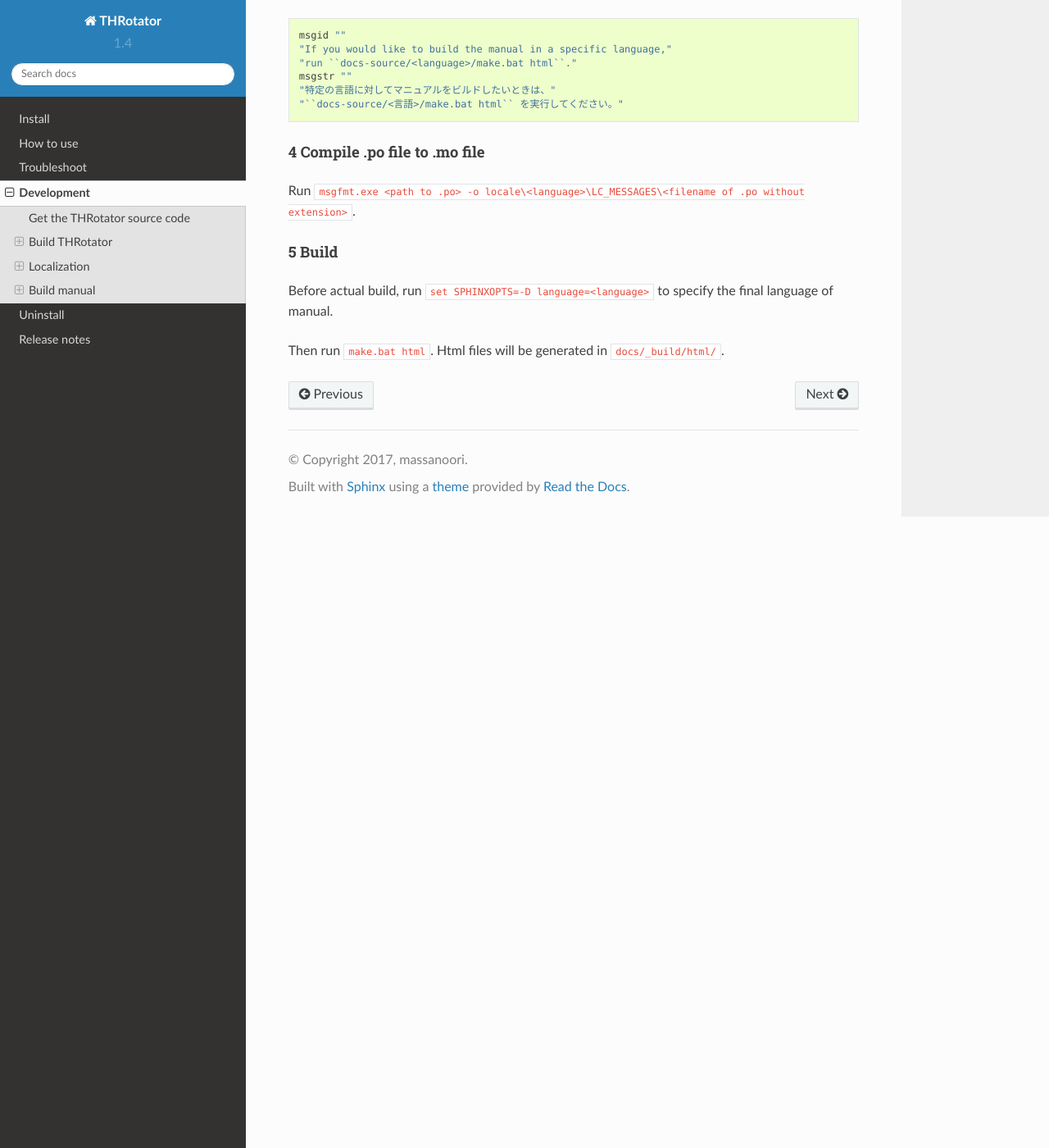
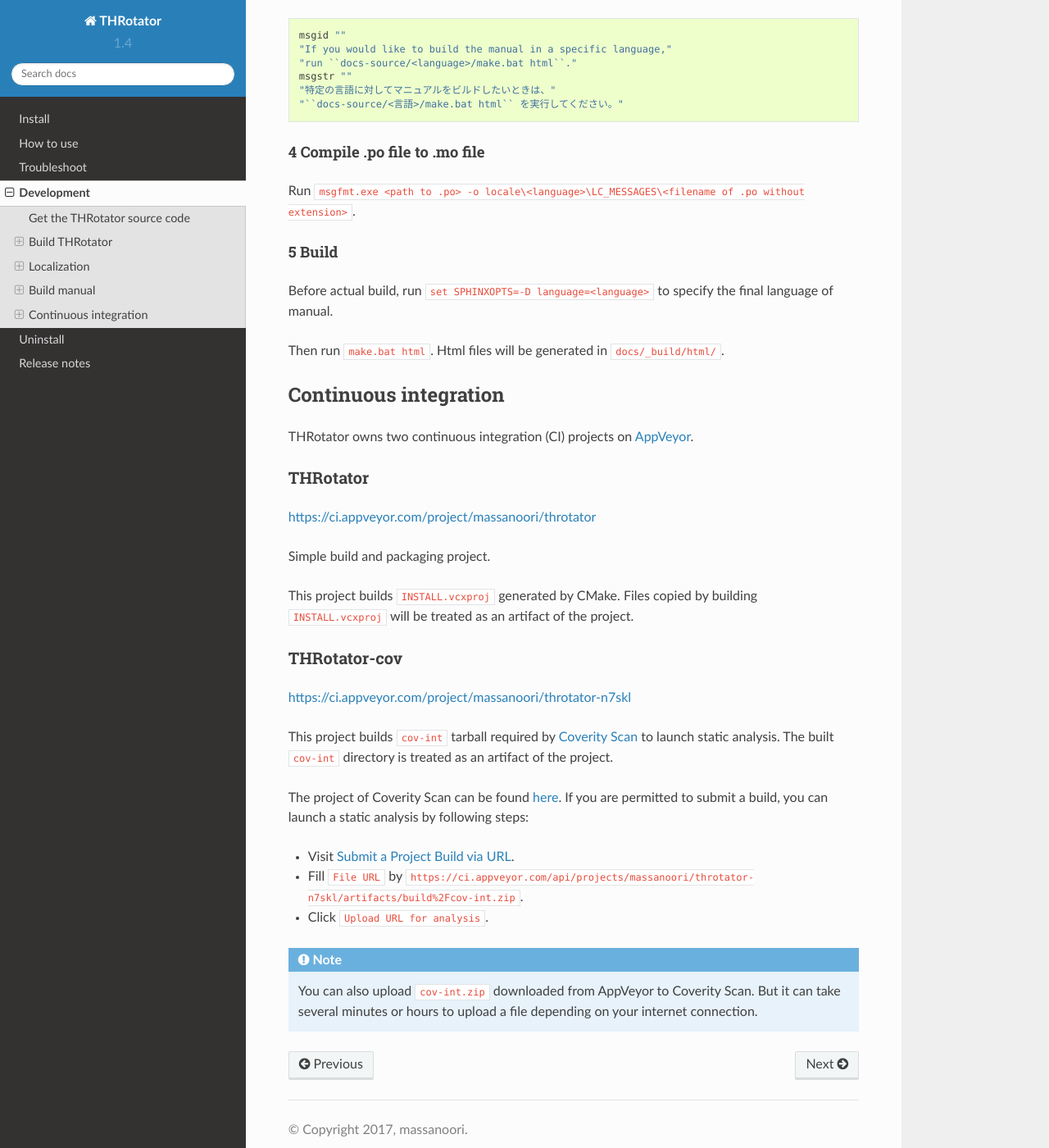
Before and after one commit to massanoori/THRotator-manual, a Sphinx documentation site: the page built from docs/pages/development.rst, in a window 1280 px wide and 1400 px high, scrolled down 6200 px. Shown: the whole window at 82% size. Built offline with Sphinx 7.4.7 and the Read the Docs theme 2.0.0, drawn with Linux system fonts in a browser that asks for light colours.

Commit message:
Add description on continuous integration

```diff
--- a/docs/pages/development.rst
+++ b/docs/pages/development.rst
@@ -290,3 +290,41 @@
 to specify the final language of manual.
 
 Then run ``make.bat html``. Html files will be generated in ``docs/_build/html/``.
+
+
+Continuous integration
+======================
+
+THRotator owns two continuous integration (CI) projects on `AppVeyor <https://www.appveyor.com/>`_.
+
+
+THRotator
+---------
+
+https://ci.appveyor.com/project/massanoori/throtator
+
+Simple build and packaging project.
+
+This project builds ``INSTALL.vcxproj`` generated by CMake.
+Files copied by building ``INSTALL.vcxproj`` will be treated as an artifact of the project.
+
+
+THRotator-cov
+-------------
+
+https://ci.appveyor.com/project/massanoori/throtator-n7skl
+
+This project builds ``cov-int`` tarball required by `Coverity Scan <https://scan.coverity.com/>`_
+to launch static analysis.
+The built ``cov-int`` directory is treated as an artifact of the project.
+
+The project of Coverity Scan can be found `here <https://scan.coverity.com/projects/massanoori-throtator>`_.
+If you are permitted to submit a build, you can launch a static analysis by following steps:
+
+* Visit `Submit a Project Build via URL <https://scan.coverity.com/projects/massanoori-throtator/builds/new?tab=url>`_.
+* Fill ``File URL`` by
+  ``https://ci.appveyor.com/api/projects/massanoori/throtator-n7skl/artifacts/build%2Fcov-int.zip``.
+* Click ``Upload URL for analysis``.
+
+.. note:: You can also upload ``cov-int.zip`` downloaded from AppVeyor to Coverity Scan.
+          But it can take several minutes or hours to upload a file depending on your internet connection.
```
Also changed, not shown: 1 other file.
